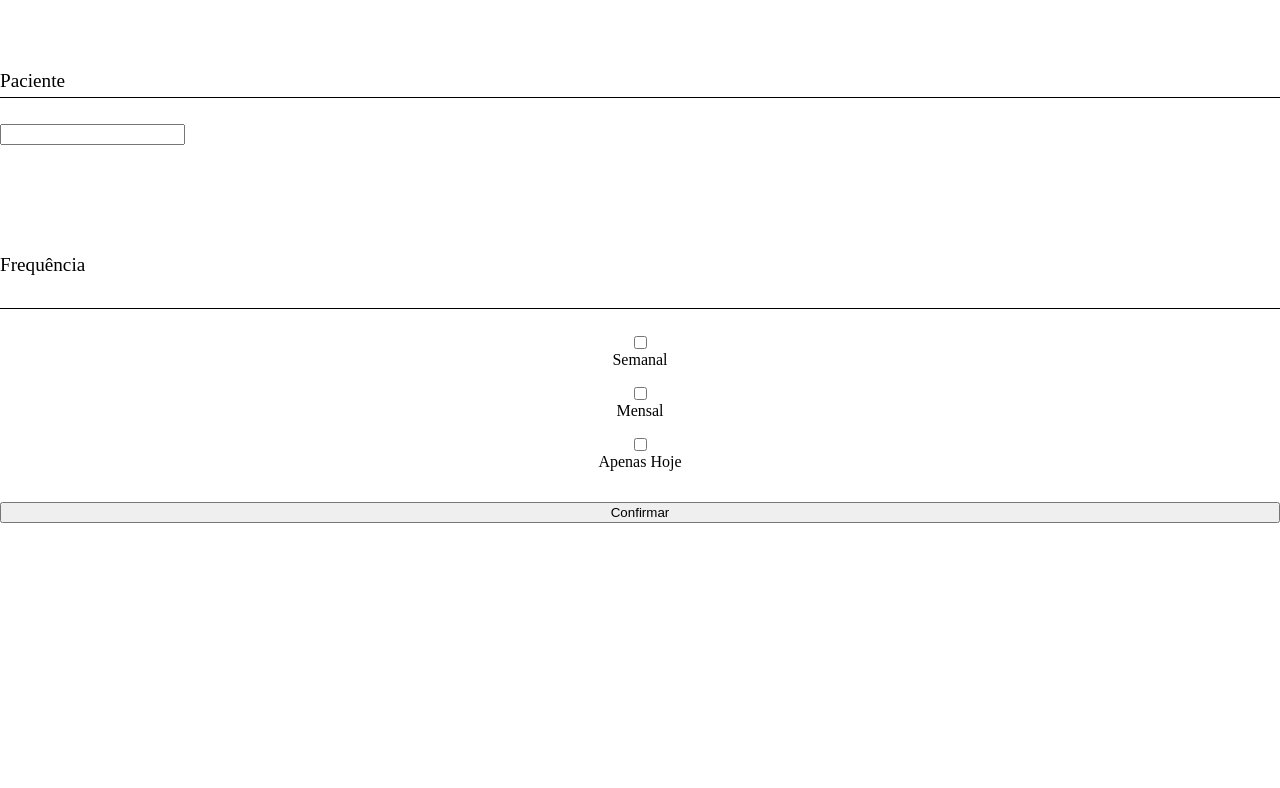
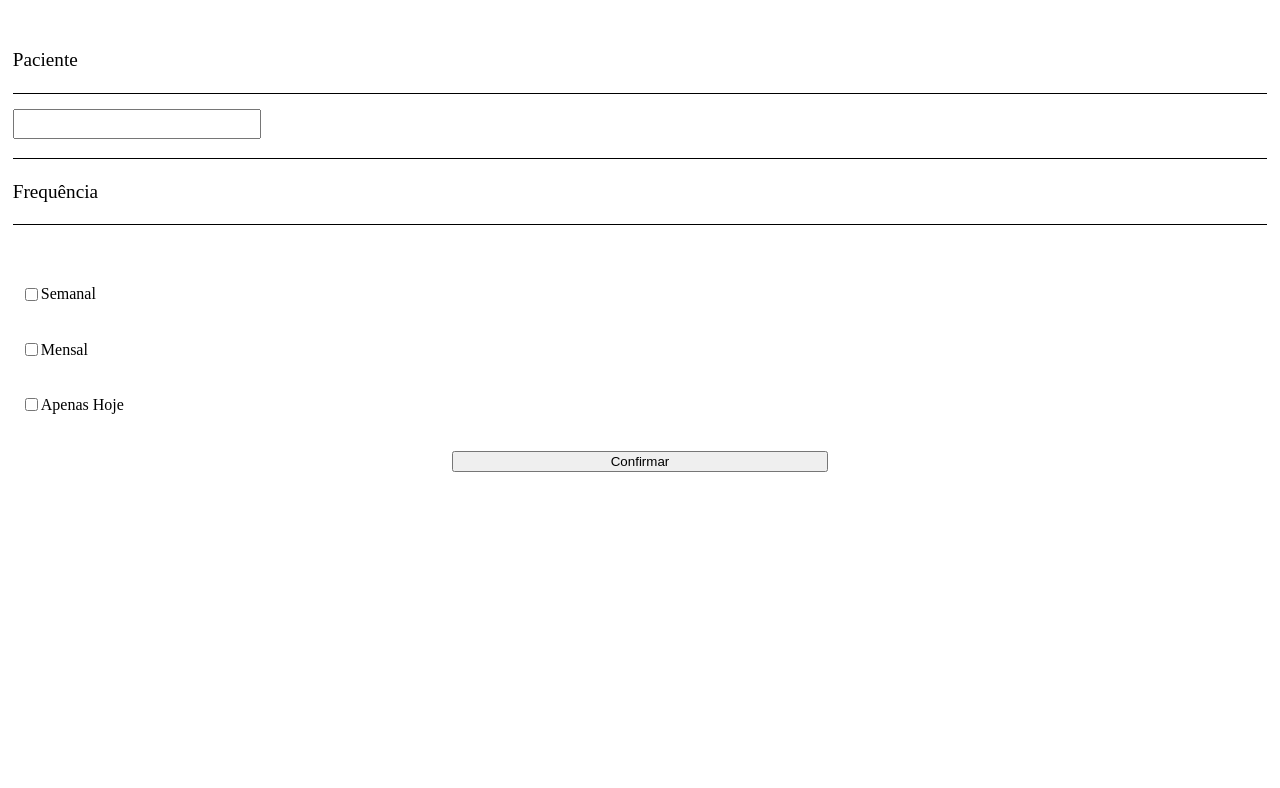
Before and after one commit to matheus-1618/matheus-1618.github.io, a plain HTML site: page marcar_consulta.html in a window 1280 px wide. Shown: the part 88-876 px from the top of the page. Drawn offline with Linux system fonts and the light colour scheme.

Commit message:
css e html de marcando consulta

```diff
--- a/marcar_consulta.html
+++ b/marcar_consulta.html
@@ -20,34 +20,41 @@
 
     <main class='content-box'>
 
-        <ul class="add_nome_paciente">
+        <div class="add_nome_paciente">
 
-            <li class = 'nome_paciente'>
+            <h2>
                 Paciente
-            </li>
+            </h2>
 
-            <li>
+
                 <!-- Pegar o digitado para substituir o nome em agenda -->
-                <input type="text" required>
-            </li>
+            <input class="botao_texto" type="text" required>
 
-        </ul>
+
+        </div>
 
         <div class = "frequencia" >
 
             <h2>Frequência</h2>
 
             <form class="formulario" action="agenda.html">
+                <div>
                 <input type="checkbox" id="Semanal">
-                <label for="Semanal"> Semanal</label><br>
+                <label for="Semanal"> Semanal</label>
+                </div>
+                <div>
                 <input type="checkbox" id="Mensal">
-                <label for="Mensal"> Mensal</label><br>
+                <label for="Mensal"> Mensal</label>
+                </div>
+                <div>
                 <input type="checkbox" id="Hoje">
-                <label for="Hoje"> Apenas Hoje</label><br><br>
-                <input type="submit" value="Confirmar">
+                <label for="Hoje"> Apenas Hoje</label>
+                </div>
+                <input class="botao" type="submit" value="Confirmar">
+
             </form>
 
-        <div>
+        </div>
 
     </main>
 
--- a/style.css
+++ b/style.css
@@ -17,6 +17,7 @@ header{
     width: 100%;
 
     border-bottom: 0.1rem solid black;
+    background-color: #7760FF;
 }
 
 header img{
@@ -52,6 +53,7 @@ header h1{
     align-items: center;
     text-align: center;
     justify-content: space-evenly;
+    padding:0.8rem;
 
  }
 
@@ -320,7 +322,7 @@ img.add_consulta {
 
     display: flex;
     flex-direction: column;
-    flex-grow: 1;
+    flex-grow: 0.5;
 
     justify-content: center;
     align-items: flex-start;
@@ -328,41 +330,49 @@ img.add_consulta {
     width: 100%;
 }
 
-.add_nome_paciente li {
+.add_nome_paciente h2 {
 
     width: 100%;
-    height: 15%;
-
+    height: 45%;
     display: flex;
     justify-content: space-between;
     align-items: center;
 
     font-size: 1.2rem;
+    border-bottom: 0.1rem solid black;
+
 
 }
 
 li.nome_paciente{
 
     border-bottom: 0.1rem solid black;
-    margin-bottom: 1.2rem;
+
 }
 
-
+.botao_texto{
+    width: 15rem;
+    height:1.5rem;
+    min-width: 0.5rem;
+    margin-top:0.9rem
+}
 .frequencia {
 
     width: 100%;
 
     display: flex;
     flex-direction: column;
-    flex-grow: 2;
+    flex-grow: 3;
 }
+
+
 
 .frequencia h2 {
 
     margin-bottom: 1.5rem;
 
     width: 100%;
-    height: 15%;
+    height: 10%;
 
     display: flex;
     justify-content: space-between;
@@ -371,16 +381,39 @@ li.nome_paciente{
     font-size: 1.2rem;
 
     border-bottom: 0.1rem solid black;
+    border-top: 0.1rem solid black;
 }
 
 .formulario {
+    width: 100%;
     display: flex;
     flex-direction: column;
+    height:40%;
+    justify-content: space-evenly;
+    align-items: center;
 
-    flex: 2;
+
+
+}
+.formulario div{
+    width: 100%;
+    display: flex;
+    justify-content: flex-start;
+    align-items: center;
+    margin-left:1rem;
 }
 
+.botao{
+    width: 30%;
+    min-width: 10%;
 
+
+}
+
+.formulario input{
+    display:flex;
+    justify-content: center;
+}
 /*Presente em todas as telas FOOTER*/
 
 footer {
```
Also changed, not shown: conversa_andre.html (added).
